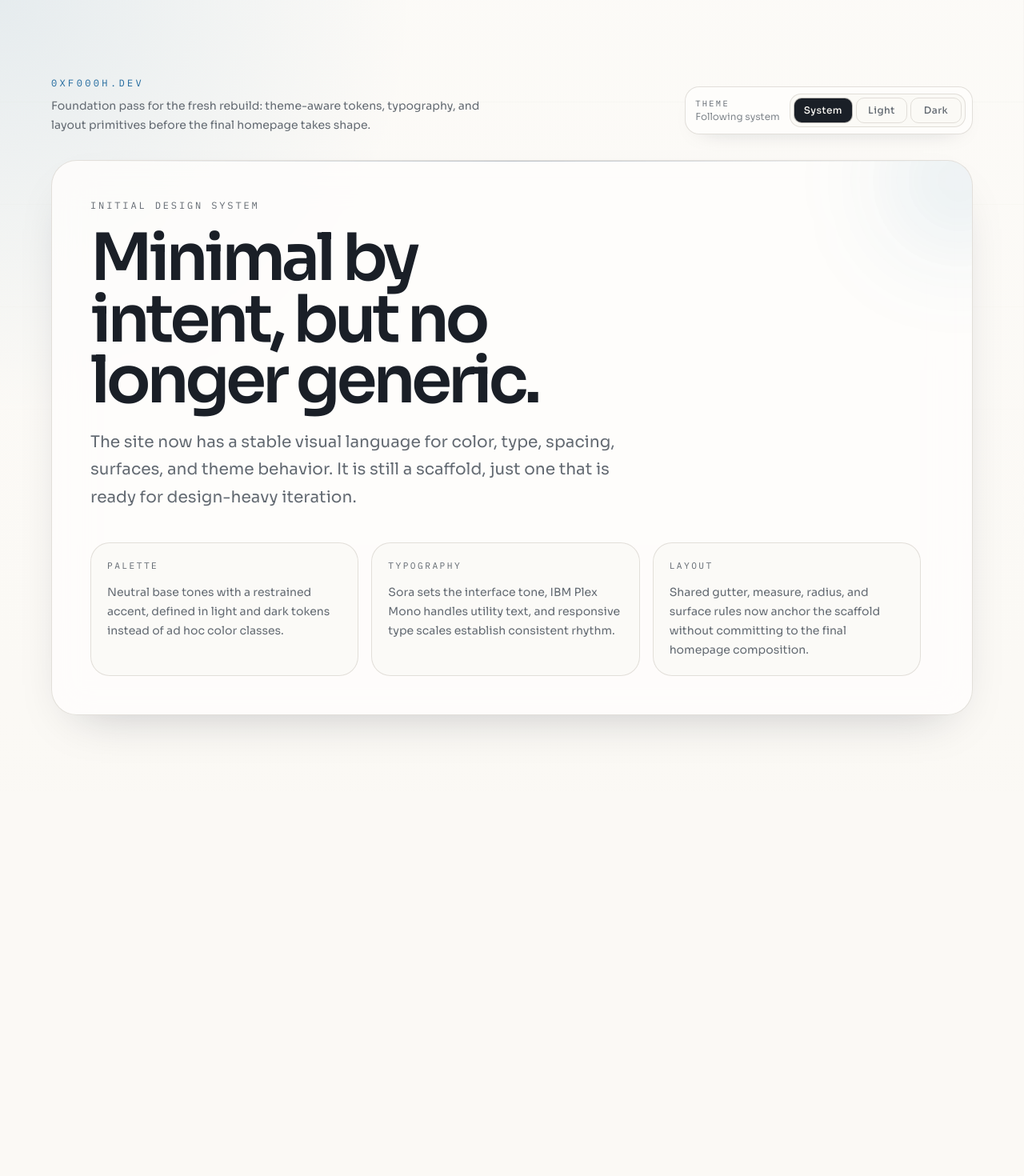
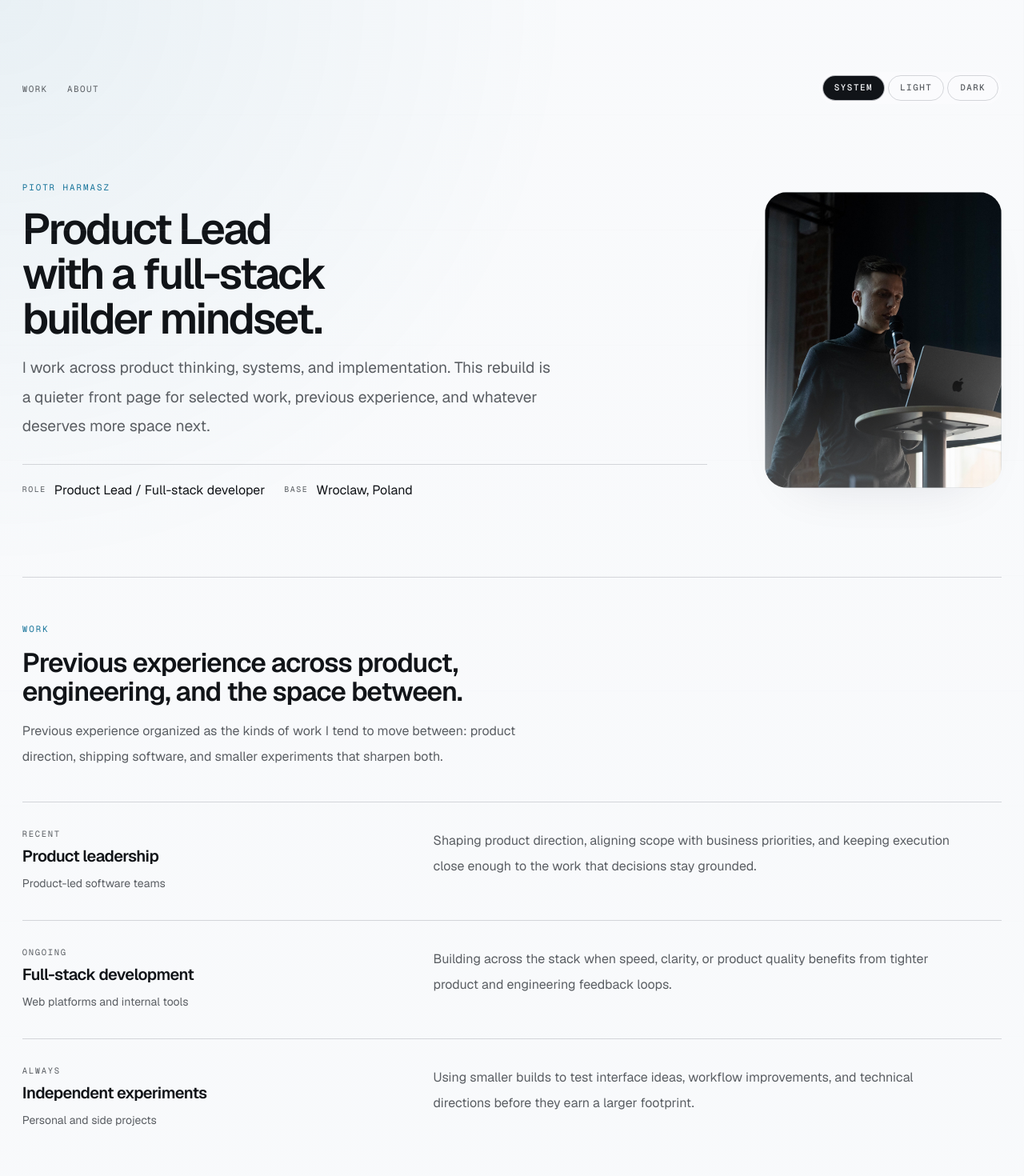
Before and after one commit to harmasz/0xf000h.dev, a Next.js app: page / in a window 1280 px wide. Shown: the top 1470 px of the page at 80% size. Before the commit the page ends 990 px from the top, so only its background shows below. Built offline with nearby package versions, Linux system fonts and the light colour scheme.

Commit message:
feat: build personal homepage

```diff
--- a/app/globals.css
+++ b/app/globals.css
@@ -1,52 +1,52 @@
 @import "tailwindcss";
 
 :root {
-  --background: oklch(0.982 0.006 85);
-  --foreground: oklch(0.238 0.018 258);
-  --muted: oklch(0.954 0.004 85);
-  --muted-foreground: oklch(0.52 0.015 255);
-  --surface: oklch(0.995 0.002 85 / 0.84);
-  --surface-strong: oklch(0.966 0.006 85 / 0.94);
-  --border: oklch(0.884 0.01 85 / 0.82);
-  --border-strong: oklch(0.792 0.014 250 / 0.9);
-  --accent: oklch(0.5 0.11 245);
-  --accent-foreground: oklch(0.985 0.002 85);
-  --ring: oklch(0.63 0.09 244 / 0.55);
-  --grid: oklch(0.9 0.01 85 / 0.55);
+  --background: oklch(0.982 0.003 255);
+  --foreground: oklch(0.19 0.01 255);
+  --muted: oklch(0.955 0.003 255);
+  --muted-foreground: oklch(0.48 0.01 255);
+  --surface: oklch(0.992 0.002 255 / 0.88);
+  --surface-strong: oklch(0.968 0.003 255 / 0.95);
+  --border: oklch(0.86 0.006 255 / 0.88);
+  --border-strong: oklch(0.72 0.012 255 / 0.94);
+  --accent: oklch(0.53 0.1 232);
+  --accent-foreground: oklch(0.982 0.003 255);
+  --ring: oklch(0.63 0.09 232 / 0.46);
+  --grid: oklch(0.9 0.004 255 / 0.42);
 
-  --text-lede: clamp(1.05rem, 0.98rem + 0.35vw, 1.28rem);
-  --space-gutter: clamp(1.25rem, 0.9rem + 1vw, 2.25rem);
-  --space-section: clamp(4rem, 2.8rem + 4vw, 7rem);
-  --layout-content: 42rem;
-  --layout-wide: 72rem;
+  --text-lede: clamp(1.05rem, 0.98rem + 0.28vw, 1.22rem);
+  --space-gutter: clamp(1.25rem, 0.85rem + 1.1vw, 2.5rem);
+  --space-section: clamp(4.5rem, 3.2rem + 3vw, 7rem);
+  --layout-content: 44rem;
+  --layout-wide: 78rem;
 
-  --radius-sm: 0.75rem;
-  --radius-md: 1rem;
-  --radius-lg: 1.5rem;
-  --radius-xl: 2rem;
+  --radius-sm: 0.3rem;
+  --radius-md: 0.65rem;
+  --radius-lg: 1rem;
+  --radius-xl: 1.5rem;
 
-  --shadow-soft: 0 10px 30px -22px rgb(15 23 42 / 0.35);
-  --shadow-panel: 0 24px 60px -32px rgb(15 23 42 / 0.28);
+  --shadow-soft: 0 18px 40px -28px rgb(15 23 42 / 0.18);
+  --shadow-panel: 0 28px 70px -42px rgb(15 23 42 / 0.14);
 
   color-scheme: light;
 }
 
 .dark {
-  --background: oklch(0.205 0.02 258);
-  --foreground: oklch(0.94 0.008 85);
-  --muted: oklch(0.27 0.018 255);
-  --muted-foreground: oklch(0.74 0.012 85);
-  --surface: oklch(0.24 0.02 258 / 0.82);
-  --surface-strong: oklch(0.285 0.018 258 / 0.94);
-  --border: oklch(0.365 0.018 258 / 0.84);
-  --border-strong: oklch(0.49 0.022 245 / 0.9);
-  --accent: oklch(0.73 0.09 230);
-  --accent-foreground: oklch(0.205 0.02 258);
-  --ring: oklch(0.72 0.08 230 / 0.48);
-  --grid: oklch(0.4 0.018 255 / 0.36);
+  --background: oklch(0.15 0.006 255);
+  --foreground: oklch(0.935 0.004 255);
+  --muted: oklch(0.185 0.005 255);
+  --muted-foreground: oklch(0.7 0.008 255);
+  --surface: oklch(0.19 0.006 255 / 0.88);
+  --surface-strong: oklch(0.225 0.006 255 / 0.96);
+  --border: oklch(0.31 0.008 255 / 0.92);
+  --border-strong: oklch(0.5 0.014 255 / 0.96);
+  --accent: oklch(0.72 0.085 232);
+  --accent-foreground: oklch(0.15 0.006 255);
+  --ring: oklch(0.72 0.08 232 / 0.48);
+  --grid: oklch(0.34 0.006 255 / 0.28);
 
-  --shadow-soft: 0 12px 36px -26px rgb(2 6 23 / 0.7);
-  --shadow-panel: 0 28px 72px -36px rgb(2 6 23 / 0.85);
+  --shadow-soft: 0 18px 40px -28px rgb(2 6 23 / 0.58);
+  --shadow-panel: 0 28px 72px -42px rgb(2 6 23 / 0.72);
 
   color-scheme: dark;
 }
@@ -76,13 +76,14 @@ html {
 
 * {
   border-color: var(--border);
+  box-sizing: border-box;
 }
 
 body {
   min-height: 100vh;
   background:
-    radial-gradient(circle at top left, color-mix(in oklab, var(--accent) 10%, transparent) 0, transparent 32%),
-    linear-gradient(180deg, color-mix(in oklab, var(--surface) 42%, var(--background)) 0%, var(--background) 100%);
+    radial-gradient(circle at top left, color-mix(in oklab, var(--accent) 7%, transparent) 0, transparent 28%),
+    linear-gradient(180deg, color-mix(in oklab, var(--surface) 28%, var(--background)) 0%, var(--background) 100%);
   color: var(--foreground);
   font-family: var(--font-body), sans-serif;
   text-rendering: optimizeLegibility;
@@ -104,9 +105,9 @@ main::before {
     linear-gradient(to right, transparent 0, transparent calc(100% - 1px), var(--grid) calc(100% - 1px)),
     linear-gradient(to bottom, transparent 0, transparent calc(100% - 1px), var(--grid) calc(100% - 1px));
   background-position: center top;
-  background-size: 100% 100%, 100% 8rem;
+  background-size: 100% 100%, 100% 9rem;
   content: "";
-  mask-image: linear-gradient(180deg, rgb(0 0 0 / 0.28), transparent 68%);
+  mask-image: linear-gradient(180deg, rgb(0 0 0 / 0.22), transparent 74%);
   pointer-events: none;
 }
 
@@ -126,6 +127,10 @@ p {
   outline-offset: 2px;
 }
 
+.font-reading {
+  font-family: var(--font-body), sans-serif;
+}
+
 @utility page-frame {
   margin-inline: auto;
   width: min(calc(100% - (var(--space-gutter) * 2)), var(--layout-wide));
--- a/app/layout.tsx
+++ b/app/layout.tsx
@@ -1,20 +1,19 @@
 import type { Metadata } from "next";
-import { IBM_Plex_Mono, Sora } from "next/font/google";
+import { Geist, Geist_Mono } from "next/font/google";
 
 import "./globals.css";
 
 import { ThemeProvider } from "@/components/theme-provider";
 import { siteConfig } from "@/lib/site";
 
-const bodyFont = Sora({
+const bodyFont = Geist({
   subsets: ["latin"],
   variable: "--font-body",
 });
 
-const monoFont = IBM_Plex_Mono({
+const monoFont = Geist_Mono({
   subsets: ["latin"],
   variable: "--font-code",
-  weight: ["400", "500"],
 });
 
 export const metadata: Metadata = {
--- a/app/page.tsx
+++ b/app/page.tsx
@@ -1,77 +1,250 @@
-import { PageShell } from "@/components/page-shell";
+import Image from "next/image";
+
 import { ThemeToggle } from "@/components/theme-toggle";
+import { siteConfig } from "@/lib/site";
+
+type NavigationItem = Readonly<{
+  label: string;
+  href: `#${string}`;
+}>;
+
+type HeroMetaItem = Readonly<{
+  label: string;
+  value: string;
+}>;
+
+type ExperienceItem = Readonly<{
+  role: string;
+  organization: string;
+  period: string;
+  summary: string;
+}>;
+
+const navigationItems: ReadonlyArray<NavigationItem> = [
+  { label: "Work", href: "#work" },
+  { label: "About", href: "#about" },
+];
+
+const heroMeta: ReadonlyArray<HeroMetaItem> = [
+  { label: "Role", value: "Product Lead / Full-stack developer" },
+  { label: "Base", value: "Wroclaw, Poland" },
+];
+
+const experienceItems: ReadonlyArray<ExperienceItem> = [
+  {
+    role: "Product leadership",
+    organization: "Product-led software teams",
+    period: "Recent",
+    summary:
+      "Shaping product direction, aligning scope with business priorities, and keeping execution close enough to the work that decisions stay grounded.",
+  },
+  {
+    role: "Full-stack development",
+    organization: "Web platforms and internal tools",
+    period: "Ongoing",
+    summary:
+      "Building across the stack when speed, clarity, or product quality benefits from tighter product and engineering feedback loops.",
+  },
+  {
+    role: "Independent experiments",
+    organization: "Personal and side projects",
+    period: "Always",
+    summary:
+      "Using smaller builds to test interface ideas, workflow improvements, and technical directions before they earn a larger footprint.",
+  },
+];
+
+function SectionHeading({
+  eyebrow,
+  id,
+  title,
+  description,
+}: Readonly<{
+  eyebrow: string;
+  id: string;
+  title: string;
+  description: string;
+}>) {
+  return (
+    <div className="max-w-2xl space-y-4">
+      <p className="font-mono text-[0.68rem] uppercase tracking-[0.18em] text-accent">
+        {eyebrow}
+      </p>
+      <h2
+        className="max-w-xl text-[clamp(1.7rem,1.45rem+0.8vw,2.35rem)] font-semibold leading-[1.08] tracking-[-0.03em] text-foreground"
+        id={id}
+      >
+        {title}
+      </h2>
+      <p className="font-reading max-w-2xl text-sm leading-8 text-muted-foreground sm:text-base">
+        {description}
+      </p>
+    </div>
+  );
+}
+
+function ExperienceRow({ item }: Readonly<{ item: ExperienceItem }>) {
+  return (
+    <article className="grid gap-5 py-7 sm:py-8 lg:grid-cols-[minmax(12rem,0.8fr)_minmax(0,1.2fr)] lg:gap-10">
+      <div className="space-y-2">
+        <p className="font-mono text-[0.66rem] uppercase tracking-[0.16em] text-muted-foreground">
+          {item.period}
+        </p>
+        <h3 className="text-xl font-semibold leading-[1.15] tracking-[-0.03em] text-foreground">
+          {item.role}
+        </h3>
+        <p className="font-reading text-sm leading-7 text-muted-foreground">
+          {item.organization}
+        </p>
+      </div>
+
+      <p className="font-reading max-w-2xl text-sm leading-8 text-muted-foreground sm:text-base">
+        {item.summary}
+      </p>
+    </article>
+  );
+}
 
 export default function HomePage() {
+  const currentYear = new Date().getFullYear();
+
   return (
-    <main className="min-h-screen py-[var(--space-section)]">
-      <div className="page-frame flex min-h-[calc(100vh-(var(--space-section)*2))] flex-col justify-center gap-6 sm:gap-8">
-        <div className="flex flex-col gap-4 sm:flex-row sm:items-end sm:justify-between">
-          <div className="space-y-2">
-            <p className="font-mono text-xs uppercase tracking-[0.28em] text-accent">
-              0xf000h.dev
-            </p>
-            <p className="max-w-xl text-sm leading-6 text-muted-foreground">
-              Foundation pass for the fresh rebuild: theme-aware tokens,
-              typography, and layout primitives before the final homepage takes
-              shape.
-            </p>
-          </div>
+    <main className="min-h-screen py-[var(--space-section)]" id="top">
+      <div className="page-frame space-y-16 sm:space-y-20 lg:space-y-24">
+          <header className="flex items-center justify-between gap-6">
+            <nav aria-label="Primary">
+              <ul className="flex flex-wrap items-center gap-x-6 gap-y-2">
+                {navigationItems.map((item) => (
+                  <li key={item.href}>
+                    <a
+                      className="font-mono text-[0.68rem] uppercase tracking-[0.14em] text-muted-foreground transition-colors hover:text-foreground"
+                      href={item.href}
+                    >
+                      {item.label}
+                    </a>
+                  </li>
+                ))}
+              </ul>
+            </nav>
 
-          <ThemeToggle />
-        </div>
+            <ThemeToggle />
+          </header>
 
-        <PageShell className="lg:pr-16">
-          <div className="relative z-10 grid gap-10">
+          <section
+            aria-labelledby="home-heading"
+            className="grid gap-10 md:grid-cols-[minmax(0,1fr)_minmax(15rem,19rem)] md:items-center md:gap-12 lg:gap-16"
+          >
+            <div className="space-y-7">
+              <div className="space-y-4">
+                <p className="font-mono text-[0.68rem] uppercase tracking-[0.18em] text-accent">
+                  Piotr Harmasz
+                </p>
+
+                <div className="space-y-2">
+                  <h1
+                    className="max-w-[13ch] text-[clamp(2.3rem,1.85rem+1.9vw,3.8rem)] font-semibold leading-[1.04] tracking-[-0.05em] text-foreground"
+                    id="home-heading"
+                  >
+                    Product Lead with a full-stack builder mindset.
+                  </h1>
+                </div>
+
+                <p className="font-reading max-w-2xl text-[length:var(--text-lede)] leading-[1.9] text-muted-foreground">
+                  I work across product thinking, systems, and implementation.
+                  This rebuild is a quieter front page for selected work,
+                  previous experience, and whatever deserves more space next.
+                </p>
+              </div>
+
+              <div className="flex flex-wrap items-center gap-x-6 gap-y-3 border-t border-border pt-5">
+                {heroMeta.map((item) => (
+                  <div className="flex items-center gap-2.5" key={item.label}>
+                    <span className="font-mono text-[0.62rem] uppercase tracking-[0.16em] text-muted-foreground">
+                      {item.label}
+                    </span>
+                    <span className="font-reading text-sm leading-6 text-foreground sm:text-base">
+                      {item.value}
+                    </span>
+                  </div>
+                ))}
+              </div>
+            </div>
+
+            <figure className="mx-auto w-full max-w-[17rem] md:mx-0 md:justify-self-end lg:max-w-[18.5rem]">
+              <div className="relative aspect-[4/5] overflow-hidden rounded-[1.75rem] bg-surface-strong shadow-[var(--shadow-panel)]">
+                <Image
+                  alt="Piotr Harmasz speaking at a podium"
+                  className="object-cover object-[50%_24%]"
+                  fill
+                  priority
+                  sizes="(min-width: 1024px) 18.5rem, (min-width: 768px) 15rem, 72vw"
+                  src="/profile/me-hero.jpg"
+                />
+                <div className="absolute inset-0 bg-linear-to-t from-background/28 via-transparent to-transparent" />
+                <div className="absolute inset-0 ring-1 ring-border/55 ring-inset" />
+              </div>
+            </figure>
+          </section>
+
+          <section
+            aria-labelledby="work-heading"
+            className="scroll-mt-24 space-y-8 border-t border-border pt-12 sm:space-y-10 sm:pt-14"
+            id="work"
+          >
+            <SectionHeading
+              description="Previous experience organized as the kinds of work I tend to move between: product direction, shipping software, and smaller experiments that sharpen both."
+              eyebrow="Work"
+              id="work-heading"
+              title="Previous experience across product, engineering, and the space between."
+            />
+
+            <div className="divide-y divide-border/90 border-t border-border/90">
+              {experienceItems.map((item) => (
+                <ExperienceRow item={item} key={`${item.role}-${item.organization}`} />
+              ))}
+            </div>
+          </section>
+
+          <section
+            aria-labelledby="about-heading"
+            className="scroll-mt-24 space-y-8 border-t border-border pt-12 sm:space-y-10 sm:pt-14"
+            id="about"
+          >
+            <SectionHeading
+              description="A short note on what the site is for and how the work tends to connect."
+              eyebrow="About"
+              id="about-heading"
+              title="I care about product judgment that stays close to the build."
+            />
+
             <div className="max-w-3xl space-y-5">
-              <p className="font-mono text-xs uppercase tracking-[0.24em] text-muted-foreground">
-                Initial Design System
+              <p className="font-reading text-sm leading-8 text-muted-foreground sm:text-base">
+                The work I tend to enjoy sits at the point where product
+                thinking, interface quality, and implementation detail start to
+                reinforce each other. Strategy matters, but so does knowing what
+                the thing actually becomes once it is built.
               </p>
 
-              <h1 className="max-w-3xl font-display text-[clamp(2.9rem,1.9rem+4vw,5.5rem)] font-semibold leading-[0.94] tracking-[-0.06em] text-foreground">
-                Minimal by intent, but no longer generic.
-              </h1>
-
-              <p className="max-w-2xl text-[length:var(--text-lede)] leading-[1.7] text-muted-foreground">
-                The site now has a stable visual language for color, type,
-                spacing, surfaces, and theme behavior. It is still a scaffold,
-                just one that is ready for design-heavy iteration.
+              <p className="font-reading text-sm leading-8 text-muted-foreground sm:text-base">
+                This site is being rebuilt from that perspective: minimal,
+                practical, and structured enough to evolve without turning into
+                a polished template before the content earns it.
               </p>
             </div>
+          </section>
 
-            <div className="grid gap-4 md:grid-cols-3">
-              <article className="rounded-[var(--radius-lg)] border border-border/80 bg-background/60 p-5">
-                <p className="font-mono text-[0.7rem] uppercase tracking-[0.22em] text-muted-foreground">
-                  Palette
-                </p>
-                <p className="mt-3 text-sm leading-6 text-muted-foreground">
-                  Neutral base tones with a restrained accent, defined in light
-                  and dark tokens instead of ad hoc color classes.
-                </p>
-              </article>
-
-              <article className="rounded-[var(--radius-lg)] border border-border/80 bg-background/60 p-5">
-                <p className="font-mono text-[0.7rem] uppercase tracking-[0.22em] text-muted-foreground">
-                  Typography
-                </p>
-                <p className="mt-3 text-sm leading-6 text-muted-foreground">
-                  Sora sets the interface tone, IBM Plex Mono handles utility
-                  text, and responsive type scales establish consistent rhythm.
-                </p>
-              </article>
-
-              <article className="rounded-[var(--radius-lg)] border border-border/80 bg-background/60 p-5">
-                <p className="font-mono text-[0.7rem] uppercase tracking-[0.22em] text-muted-foreground">
-                  Layout
-                </p>
-                <p className="mt-3 text-sm leading-6 text-muted-foreground">
-                  Shared gutter, measure, radius, and surface rules now anchor
-                  the scaffold without committing to the final homepage
-                  composition.
-                </p>
-              </article>
-            </div>
-          </div>
-        </PageShell>
+          <footer className="flex flex-col gap-4 border-t border-border pt-8 text-sm text-muted-foreground sm:flex-row sm:items-center sm:justify-between">
+            <p className="font-reading">
+              &copy; {currentYear} {siteConfig.name}. Personal site rebuild in
+              progress.
+            </p>
+            <a
+              className="font-mono text-[0.68rem] uppercase tracking-[0.14em] transition-colors hover:text-foreground"
+              href="#top"
+            >
+              Return to top
+            </a>
+          </footer>
       </div>
     </main>
   );
--- a/components/page-shell.tsx
+++ /dev/null
@@ -1,27 +0,0 @@
-import { cn } from "@/lib/utils";
-
-type PageShellProps = Readonly<{
-  children: React.ReactNode;
-  className?: string;
-}>;
-
-export function PageShell({ children, className }: PageShellProps) {
-  return (
-    <section
-      className={cn(
-        "relative w-full overflow-hidden rounded-[var(--radius-xl)] border border-border bg-surface px-6 py-8 shadow-[var(--shadow-panel)] backdrop-blur-xl sm:px-10 sm:py-10 lg:px-12 lg:py-12",
-        className,
-      )}
-    >
-      <div
-        aria-hidden="true"
-        className="pointer-events-none absolute inset-x-8 top-0 h-px bg-linear-to-r from-transparent via-border-strong to-transparent"
-      />
-      <div
-        aria-hidden="true"
-        className="pointer-events-none absolute -right-16 top-[-3.5rem] h-40 w-40 rounded-full bg-accent/12 blur-3xl"
-      />
-      {children}
-    </section>
-  );
-}
--- a/components/theme-toggle.tsx
+++ b/components/theme-toggle.tsx
@@ -16,19 +16,10 @@ export function ThemeToggle() {
   const activeTheme = theme ?? "system";
 
   return (
-    <div className="inline-flex items-center gap-3 rounded-[calc(var(--radius-lg)-0.375rem)] border border-border/80 bg-surface px-2 py-2 shadow-[var(--shadow-soft)] backdrop-blur-sm">
-      <div className="pl-1">
-        <p className="font-mono text-[0.65rem] uppercase tracking-[0.22em] text-muted-foreground">
-          Theme
-        </p>
-        <p className="text-xs text-muted-foreground/80">
-          {activeTheme === "system" ? "Following system" : activeTheme}
-        </p>
-      </div>
-
+    <div className="inline-flex items-center gap-2 rounded-full bg-surface/90 p-1 shadow-[var(--shadow-soft)]">
       <div
         aria-label="Theme switcher"
-        className="inline-flex items-center gap-1 rounded-[calc(var(--radius-md)-0.125rem)] border border-border/70 bg-background/80 p-1"
+        className="inline-flex items-center gap-1"
         role="group"
       >
         {themeOptions.map((option) => {
@@ -39,7 +30,7 @@ export function ThemeToggle() {
               key={option.value}
               aria-pressed={isActive}
               className={cn(
-                "min-w-16 rounded-[calc(var(--radius-sm)-0.125rem)] px-3",
+                "min-w-16 rounded-full px-3.5",
                 isActive &&
                   "border-transparent bg-foreground text-background hover:bg-foreground",
               )}
--- a/components/ui/button.tsx
+++ b/components/ui/button.tsx
@@ -6,14 +6,14 @@ import { cva, type VariantProps } from "class-variance-authority";
 import { cn } from "@/lib/utils";
 
 const buttonVariants = cva(
-  "inline-flex items-center justify-center gap-2 whitespace-nowrap rounded-[var(--radius-sm)] border text-sm font-medium transition-[background-color,border-color,color,box-shadow] duration-150 disabled:pointer-events-none disabled:opacity-50 focus-visible:outline-none focus-visible:ring-2 focus-visible:ring-ring focus-visible:ring-offset-2 focus-visible:ring-offset-background",
+  "inline-flex items-center justify-center gap-2 whitespace-nowrap rounded-[var(--radius-sm)] border font-mono text-[0.68rem] font-medium uppercase tracking-[0.14em] transition-[background-color,border-color,color,box-shadow] duration-150 disabled:pointer-events-none disabled:opacity-50 focus-visible:outline-none focus-visible:ring-2 focus-visible:ring-ring focus-visible:ring-offset-2 focus-visible:ring-offset-background",
   {
     variants: {
       variant: {
         default:
-          "border-transparent bg-foreground text-background shadow-[0_12px_32px_-18px_rgb(15_23_42_/_0.45)] hover:bg-foreground/92",
+          "border-transparent bg-foreground text-background shadow-[var(--shadow-soft)] hover:bg-foreground/92",
         secondary:
-          "border-border bg-surface-strong text-foreground hover:border-border-strong hover:bg-surface",
+          "border-border bg-surface text-foreground hover:border-border-strong hover:bg-surface-strong",
         ghost:
           "border-transparent bg-transparent text-muted-foreground hover:bg-muted hover:text-foreground",
         outline:
@@ -21,8 +21,8 @@ const buttonVariants = cva(
       },
       size: {
         default: "h-10 px-4 py-2",
-        sm: "h-8 px-3 text-xs tracking-[0.04em]",
-        lg: "h-11 px-5 text-base",
+        sm: "h-8 px-3",
+        lg: "h-11 px-5 text-[0.72rem]",
         icon: "size-10",
       },
     },
```
Also changed, not shown: public/profile/me-hero.jpg (added), public/profile/me.jpg (added).
